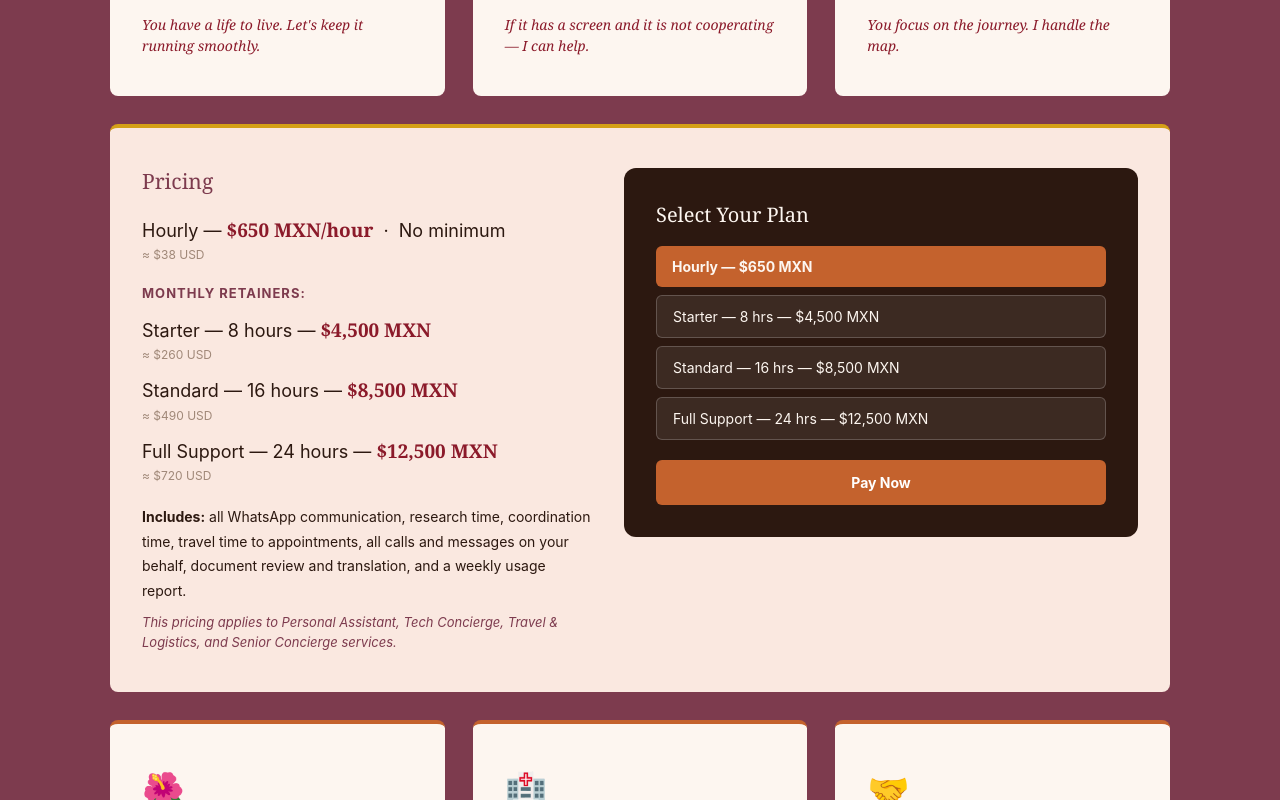
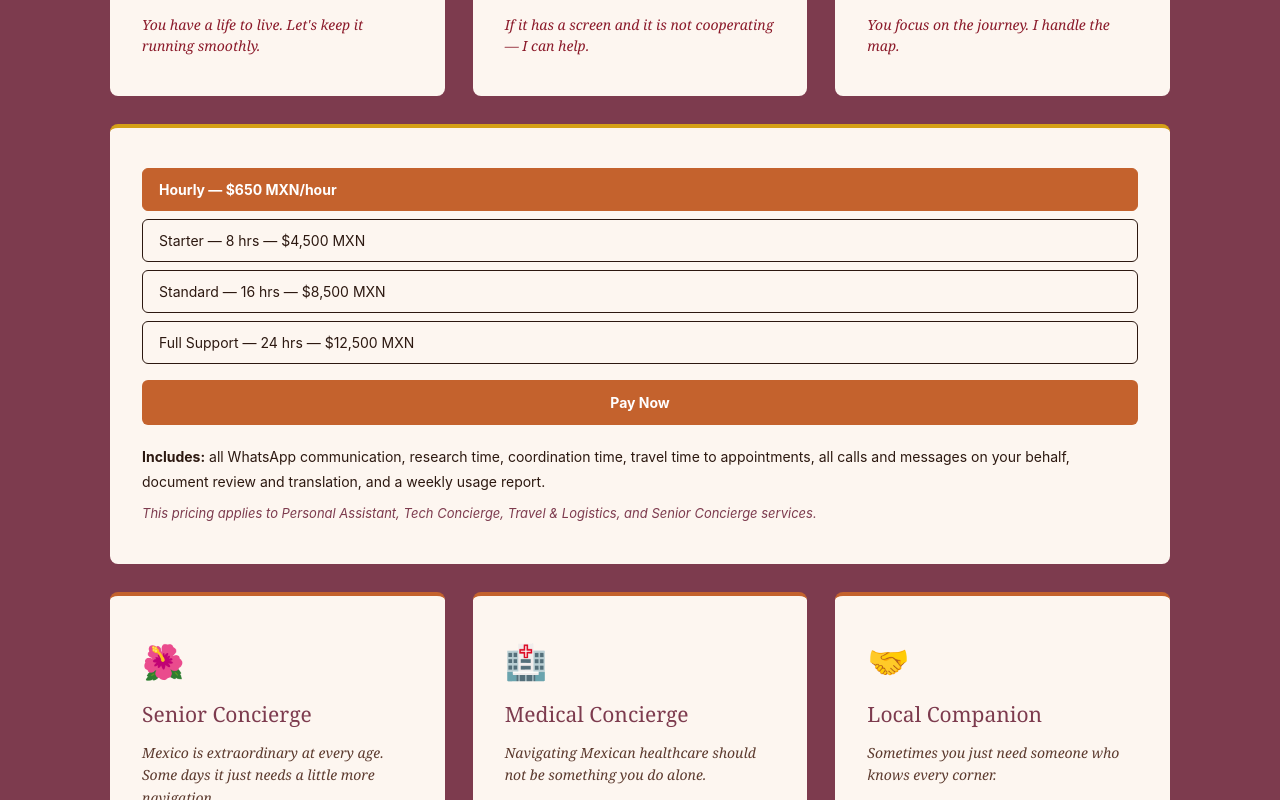
Before and after one commit to IntheknowMX/intheknowmx.com, a Next.js app: page / in a window 1280 px wide. Shown: the part 10400-11200 px from the top of the page. Built offline with nearby package versions, Linux system fonts and the light colour scheme.

Commit message:
Rebuild Concierge, Medical, and Local Companion pricing as unified tier selectors with finalized Stripe/PayPal links

```diff
--- a/app/page.tsx
+++ b/app/page.tsx
@@ -6,7 +6,7 @@ import MexicoPathQuiz from './components/MexicoPathQuiz'
 import PaymentModal from './components/PaymentModal'
 
 const CONCIERGE_TIERS = [
-  { id: 'Hourly', label: 'Hourly — $650 MXN', stripe: 'https://buy.stripe.com/bJe8wPgPW0R8dh6d282880X', paypal: 'https://paypal.com/ncp/payment/M4Q2XASL63F42' },
+  { id: 'Hourly', label: 'Hourly — $650 MXN/hour', stripe: 'https://buy.stripe.com/bJe8wPgPW0R8dh6d282880X', paypal: 'https://paypal.com/ncp/payment/M4Q2XASL63F42' },
   { id: 'Starter', label: 'Starter — 8 hrs — $4,500 MXN', stripe: 'https://buy.stripe.com/aFacN58jq0R8fpe3ry2880Y', paypal: 'https://paypal.com/ncp/payment/MTLDLWHWTV7H6' },
   { id: 'Standard', label: 'Standard — 16 hrs — $8,500 MXN', stripe: 'https://buy.stripe.com/14AfZh7fm8jAb8Y0fm2880Z', paypal: 'https://paypal.com/ncp/payment/3DVWJNJK6UXH2' },
   { id: 'Full Support', label: 'Full Support — 24 hrs — $12,500 MXN', stripe: 'https://buy.stripe.com/6oU3cv43aarI5OEd2828810', paypal: 'https://paypal.com/ncp/payment/3KG54FZ69BVBL' },
@@ -14,14 +14,14 @@ const CONCIERGE_TIERS = [
 
 const MEDICAL_TIERS = [
   { id: 'Hourly', label: 'Hourly (2hr min) — $830 MXN', stripe: 'https://buy.stripe.com/bJe00j1V21Vc90Q5zG2880L', paypal: 'https://paypal.com/ncp/payment/28EMS92CF2KFN' },
-  { id: 'Half Day', label: 'Half Day — $1,400 MXN', stripe: 'https://buy.stripe.com/aFa9AT2Z60R8gti2nu2880M', paypal: 'https://paypal.com/ncp/payment/WCR7QZ5VG7N38' },
-  { id: 'Full Day', label: 'Full Day — $2,625 MXN', stripe: 'https://buy.stripe.com/fZu7sL1V2fM27WM2nu2880I', paypal: 'https://paypal.com/ncp/payment/RT8QXN3KYXCKQ' },
+  { id: 'Half Day', label: 'Half Day, 4 hrs — $1,400 MXN', stripe: 'https://buy.stripe.com/aFa9AT2Z60R8gti2nu2880M', paypal: 'https://paypal.com/ncp/payment/WCR7QZ5VG7N38' },
+  { id: 'Full Day', label: 'Full Day, 8 hrs — $2,625 MXN', stripe: 'https://buy.stripe.com/fZu7sL1V2fM27WM2nu2880I', paypal: 'https://paypal.com/ncp/payment/RT8QXN3KYXCKQ' },
 ]
 
 const COMPANION_TIERS = [
   { id: 'Hourly', label: 'Hourly — $275 MXN', stripe: 'https://buy.stripe.com/dRmeVdeHOgQ60uk8LS2880G', paypal: 'https://paypal.com/ncp/payment/VACFQ8BYBSV7Q' },
-  { id: 'Half Day', label: 'Half Day (4 hrs) — $1,020 MXN', stripe: 'https://buy.stripe.com/eVqaEX43aczQ2Cs1jq28812', paypal: 'https://paypal.com/ncp/payment/LLUHD65U5LB7G' },
-  { id: 'Full Day', label: 'Full Day (8 hrs) — $1,750 MXN', stripe: 'https://buy.stripe.com/8x228r1V29nE3GwbY42880F', paypal: 'https://paypal.com/ncp/payment/A7FCQUWXAXGZW' },
+  { id: 'Half Day', label: 'Half Day, 4 hrs — $1,020 MXN', stripe: 'https://buy.stripe.com/eVqaEX43aczQ2Cs1jq28812', paypal: 'https://paypal.com/ncp/payment/LLUHD65U5LB7G' },
+  { id: 'Full Day', label: 'Full Day, 8 hrs — $1,750 MXN', stripe: 'https://buy.stripe.com/8x228r1V29nE3GwbY42880F', paypal: 'https://paypal.com/ncp/payment/A7FCQUWXAXGZW' },
 ]
 
 export default function Home() {
@@ -663,39 +663,16 @@ export default function Home() {
             </div>
 
             {/* Shared Pricing — full-width */}
-            <div id="concierge-pricing" style={{ gridColumn: '1 / -1', backgroundColor: '#FAE8E0', padding: '40px 32px', borderRadius: '8px', borderTop: '4px solid #D4A017' }}>
-              <div className="pricing-booking-row">
-                <div style={{ flex: 1 }}>
-                  <h3 style={{ fontSize: '21px', marginBottom: '20px', color: '#7D3B4E', fontFamily: "var(--font-playfair, 'Playfair Display', Georgia, serif)", lineHeight: '1.3' }}>Pricing</h3>
-                  <div style={{ fontSize: '18px', fontWeight: '400', color: '#2C1810', marginBottom: '14px', lineHeight: '1.5' }}>
-                    Hourly — <span style={{ fontSize: '19px', fontWeight: '700', color: '#8B1A2A', fontFamily: "var(--font-playfair, 'Playfair Display', Georgia, serif)" }}>$650 MXN/hour</span> &nbsp;·&nbsp; No minimum<span style={{ fontSize: '12px', color: '#A08878', fontWeight: '400', display: 'block', marginTop: '2px' }}>&#8776; $38 USD</span>
-                  </div>
-                  <p style={{ fontSize: '13px', fontWeight: '700', color: '#7D3B4E', textTransform: 'uppercase', letterSpacing: '1px', margin: '20px 0 12px' }}>Monthly Retainers:</p>
-                  <div style={{ fontSize: '18px', fontWeight: '400', color: '#2C1810', marginBottom: '20px' }}>
-                    <div style={{ marginBottom: '12px', lineHeight: '1.5' }}>Starter — 8 hours — <span style={{ fontSize: '19px', fontWeight: '700', color: '#8B1A2A', fontFamily: "var(--font-playfair, 'Playfair Display', Georgia, serif)" }}>$4,500 MXN</span><span style={{ fontSize: '12px', color: '#A08878', fontWeight: '400', display: 'block', marginTop: '2px' }}>&#8776; $260 USD</span></div>
-                    <div style={{ marginBottom: '12px', lineHeight: '1.5' }}>Standard — 16 hours — <span style={{ fontSize: '19px', fontWeight: '700', color: '#8B1A2A', fontFamily: "var(--font-playfair, 'Playfair Display', Georgia, serif)" }}>$8,500 MXN</span><span style={{ fontSize: '12px', color: '#A08878', fontWeight: '400', display: 'block', marginTop: '2px' }}>&#8776; $490 USD</span></div>
-                    <div style={{ lineHeight: '1.5' }}>Full Support — 24 hours — <span style={{ fontSize: '19px', fontWeight: '700', color: '#8B1A2A', fontFamily: "var(--font-playfair, 'Playfair Display', Georgia, serif)" }}>$12,500 MXN</span><span style={{ fontSize: '12px', color: '#A08878', fontWeight: '400', display: 'block', marginTop: '2px' }}>&#8776; $720 USD</span></div>
-                  </div>
-                  <p style={{ fontSize: '14px', lineHeight: '1.75', color: '#2C1810', marginBottom: '10px' }}>
-                    <strong>Includes:</strong> all WhatsApp communication, research time, coordination time, travel time to appointments, all calls and messages on your behalf, document review and translation, and a weekly usage report.
-                  </p>
-                  <p style={{ fontSize: '13px', fontStyle: 'italic', color: '#7D3B4E', marginBottom: 0 }}>
-                    This pricing applies to Personal Assistant, Tech Concierge, Travel &amp; Logistics, and Senior Concierge services.
-                  </p>
-                </div>
-
-                {/* Ready to Book? */}
-                <div style={{ flex: 1, backgroundColor: '#2C1810', borderRadius: '12px', padding: '32px' }}>
-                  <h3 style={{ fontSize: '20px', fontWeight: 'normal', marginBottom: '16px', color: '#FDF6F0', fontFamily: "var(--font-playfair, 'Playfair Display', Georgia, serif)" }}>Select Your Plan</h3>
-                  <div style={{ display: 'flex', flexDirection: 'column', gap: '8px', marginBottom: '20px' }}>
+            <div id="concierge-pricing" style={{ gridColumn: '1 / -1', backgroundColor: '#FDF6F0', padding: '40px 32px', borderRadius: '8px', borderTop: '4px solid #D4A017' }}>
+              <div style={{ display: 'flex', flexDirection: 'column', gap: '8px', marginBottom: '16px' }}>
                 {CONCIERGE_TIERS.map((tier) => (
                   <button
                     key={tier.id}
                     onClick={() => setConciergeTier(tier.id)}
                     style={{
-                          backgroundColor: conciergeTier === tier.id ? '#C4622D' : 'rgba(255,255,255,0.08)',
-                          color: '#FDF6F0',
-                          border: conciergeTier === tier.id ? 'none' : '1px solid rgba(255,255,255,0.2)',
+                      backgroundColor: conciergeTier === tier.id ? '#C4622D' : '#FDF6F0',
+                      color: conciergeTier === tier.id ? 'white' : '#2C1810',
+                      border: conciergeTier === tier.id ? '1px solid #C4622D' : '1px solid #2C1810',
                       borderRadius: '6px',
                       padding: '10px 16px',
                       fontSize: '14px',
@@ -713,12 +690,16 @@ export default function Home() {
                   const tier = CONCIERGE_TIERS.find(t => t.id === conciergeTier)
                   if (tier) handlePayNow('Concierge', tier.stripe, tier.paypal)
                 }}
-                    style={{ backgroundColor: '#C4622D', color: 'white', border: 'none', borderRadius: '6px', padding: '12px 24px', fontSize: '14px', fontWeight: 700, cursor: 'pointer', width: '100%' }}
+                style={{ backgroundColor: '#C4622D', color: 'white', border: 'none', borderRadius: '6px', padding: '12px 24px', fontSize: '14px', fontWeight: 700, cursor: 'pointer', width: '100%', marginBottom: '20px' }}
               >
                 Pay Now
               </button>
-                </div>
-              </div>
+              <p style={{ fontSize: '14px', lineHeight: '1.75', color: '#2C1810', marginBottom: '10px' }}>
+                <strong>Includes:</strong> all WhatsApp communication, research time, coordination time, travel time to appointments, all calls and messages on your behalf, document review and translation, and a weekly usage report.
+              </p>
+              <p style={{ fontSize: '13px', fontStyle: 'italic', color: '#7D3B4E', marginBottom: 0 }}>
+                This pricing applies to Personal Assistant, Tech Concierge, Travel &amp; Logistics, and Senior Concierge services.
+              </p>
             </div>
 
             {/* BOTTOM ROW: Senior Concierge · Medical Concierge · Local Companion */}
@@ -778,29 +759,18 @@ export default function Home() {
                 <li>🏥 Navigating Mexican healthcare vs US insurance reimbursement</li>
                 <li>👨‍⚕️ Accompanying to specialist referrals</li>
               </ul>
-              <div style={{ padding: '22px 20px', backgroundColor: 'white', borderRadius: '10px', border: '1px solid #D4A017', color: '#2C1810', marginBottom: '16px' }}>
-                <div style={{ fontSize: '18px', fontWeight: '700', marginBottom: '14px' }}>Pricing</div>
-                <div style={{ fontSize: '18px', fontWeight: '400', color: '#2C1810' }}>
-                  <div style={{ marginBottom: '10px', lineHeight: '1.5' }}><span style={{ fontSize: '19px', fontWeight: '700', color: '#8B1A2A', fontFamily: "var(--font-playfair, 'Playfair Display', Georgia, serif)" }}>$22/hour</span> · Minimum 2 hours ($44)</div>
-                  <div style={{ marginBottom: '10px', lineHeight: '1.5' }}>Half Day 4 hours — <span style={{ fontSize: '19px', fontWeight: '700', color: '#8B1A2A', fontFamily: "var(--font-playfair, 'Playfair Display', Georgia, serif)" }}>$80</span></div>
-                  <div style={{ lineHeight: '1.5' }}>Full Day 8 hours — <span style={{ fontSize: '19px', fontWeight: '700', color: '#8B1A2A', fontFamily: "var(--font-playfair, 'Playfair Display', Georgia, serif)" }}>$150</span></div>
-                </div>
-                <div style={{ fontSize: '13px', marginTop: '14px', color: '#7D3B4E', fontWeight: 'normal', lineHeight: '1.6' }}>
-                  Navigating care in Mexico is hard alone. With the right person beside you, it isn't.
-                </div>
-              </div>
-              <div style={{ display: 'flex', flexDirection: 'column', gap: '6px', marginBottom: '10px' }}>
+              <div style={{ display: 'flex', flexDirection: 'column', gap: '8px', marginBottom: '16px' }}>
                 {MEDICAL_TIERS.map((tier) => (
                   <button
                     key={tier.id}
                     onClick={() => setMedicalTier(tier.id)}
                     style={{
-                      backgroundColor: medicalTier === tier.id ? '#C4622D' : '#FAE8E0',
+                      backgroundColor: medicalTier === tier.id ? '#C4622D' : '#FDF6F0',
                       color: medicalTier === tier.id ? 'white' : '#2C1810',
-                      border: '1px solid #C4622D',
+                      border: medicalTier === tier.id ? '1px solid #C4622D' : '1px solid #2C1810',
                       borderRadius: '6px',
-                      padding: '8px 16px',
-                      fontSize: '13px',
+                      padding: '10px 16px',
+                      fontSize: '14px',
                       fontWeight: medicalTier === tier.id ? 700 : 400,
                       cursor: 'pointer',
                       textAlign: 'left',
@@ -815,7 +785,7 @@ export default function Home() {
                   const tier = MEDICAL_TIERS.find(t => t.id === medicalTier)
                   if (tier) handlePayNow('Medical Concierge', tier.stripe, tier.paypal)
                 }}
-                style={{ backgroundColor: '#C4622D', color: 'white', border: 'none', borderRadius: '6px', padding: '10px 20px', fontSize: '14px', fontWeight: 700, cursor: 'pointer', width: '100%' }}
+                style={{ backgroundColor: '#C4622D', color: 'white', border: 'none', borderRadius: '6px', padding: '12px 24px', fontSize: '14px', fontWeight: 700, cursor: 'pointer', width: '100%' }}
               >
                 Pay Now
               </button>
@@ -835,29 +805,18 @@ export default function Home() {
                 <p style={{ marginBottom: '14px' }}><strong>Everyday and social:</strong> consignment and thrift hopping, art class, dance class, a workout partner, rooftop happy hour, or help throwing a dinner party or event.</p>
                 <p style={{ fontSize: '14px', fontStyle: 'italic', color: '#8B1A2A', fontFamily: "var(--font-playfair, 'Playfair Display', Georgia, serif)", margin: 0 }}>And more, if you can dream it, we can probably do it.</p>
               </div>
-              <div style={{ padding: '22px 20px', backgroundColor: 'white', borderRadius: '10px', border: '1px solid #D4A017', color: '#2C1810', marginBottom: '16px' }}>
-                <div style={{ fontSize: '18px', fontWeight: '700', marginBottom: '14px' }}>Pricing</div>
-                <div style={{ fontSize: '18px', fontWeight: '400', color: '#2C1810' }}>
-                  <div style={{ marginBottom: '10px', lineHeight: '1.5' }}>Hourly — <span style={{ fontSize: '19px', fontWeight: '700', color: '#8B1A2A', fontFamily: "var(--font-playfair, 'Playfair Display', Georgia, serif)" }}>$15/hour</span></div>
-                  <div style={{ marginBottom: '10px', lineHeight: '1.5' }}>Half Day 4 hours — <span style={{ fontSize: '19px', fontWeight: '700', color: '#8B1A2A', fontFamily: "var(--font-playfair, 'Playfair Display', Georgia, serif)" }}>$56</span></div>
-                  <div style={{ lineHeight: '1.5' }}>Full Day 8 hours — <span style={{ fontSize: '19px', fontWeight: '700', color: '#8B1A2A', fontFamily: "var(--font-playfair, 'Playfair Display', Georgia, serif)" }}>$96</span></div>
-                </div>
-                <div style={{ fontSize: '13px', marginTop: '14px', color: '#7D3B4E', fontWeight: 'normal', lineHeight: '1.6' }}>
-                  Client covers all outing costs, including meals, transportation, admission fees, and activities.
-                </div>
-              </div>
-              <div style={{ display: 'flex', flexDirection: 'column', gap: '6px', marginBottom: '10px' }}>
+              <div style={{ display: 'flex', flexDirection: 'column', gap: '8px', marginBottom: '16px' }}>
                 {COMPANION_TIERS.map((tier) => (
                   <button
                     key={tier.id}
                     onClick={() => setCompanionTier(tier.id)}
                     style={{
-                      backgroundColor: companionTier === tier.id ? '#C4622D' : '#FAE8E0',
+                      backgroundColor: companionTier === tier.id ? '#C4622D' : '#FDF6F0',
                       color: companionTier === tier.id ? 'white' : '#2C1810',
-                      border: '1px solid #C4622D',
+                      border: companionTier === tier.id ? '1px solid #C4622D' : '1px solid #2C1810',
                       borderRadius: '6px',
-                      padding: '8px 16px',
-                      fontSize: '13px',
+                      padding: '10px 16px',
+                      fontSize: '14px',
                       fontWeight: companionTier === tier.id ? 700 : 400,
                       cursor: 'pointer',
                       textAlign: 'left',
@@ -872,7 +831,7 @@ export default function Home() {
                   const tier = COMPANION_TIERS.find(t => t.id === companionTier)
                   if (tier) handlePayNow('Local Companion', tier.stripe, tier.paypal)
                 }}
-                style={{ backgroundColor: '#C4622D', color: 'white', border: 'none', borderRadius: '6px', padding: '10px 20px', fontSize: '14px', fontWeight: 700, cursor: 'pointer', width: '100%' }}
+                style={{ backgroundColor: '#C4622D', color: 'white', border: 'none', borderRadius: '6px', padding: '12px 24px', fontSize: '14px', fontWeight: 700, cursor: 'pointer', width: '100%' }}
               >
                 Pay Now
               </button>
```
Lines whose indentation alone changed are shown as unchanged.
